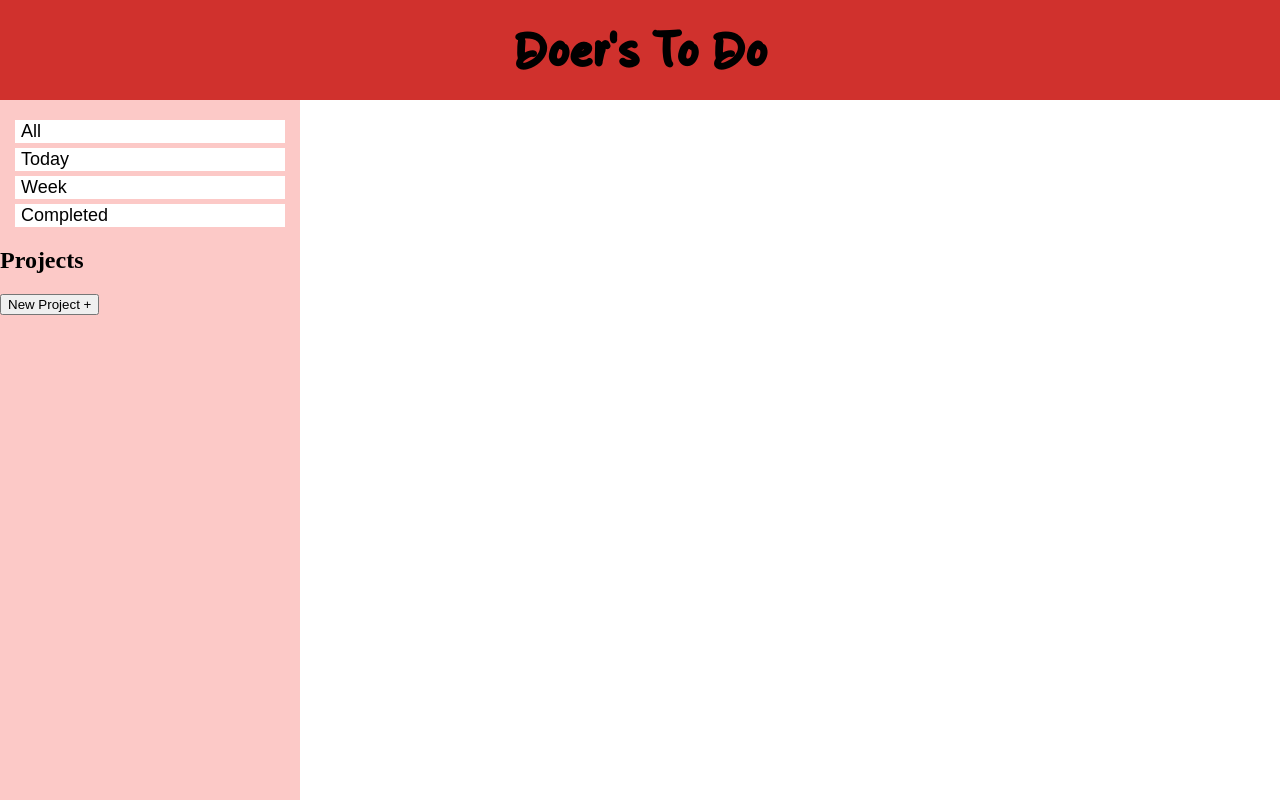
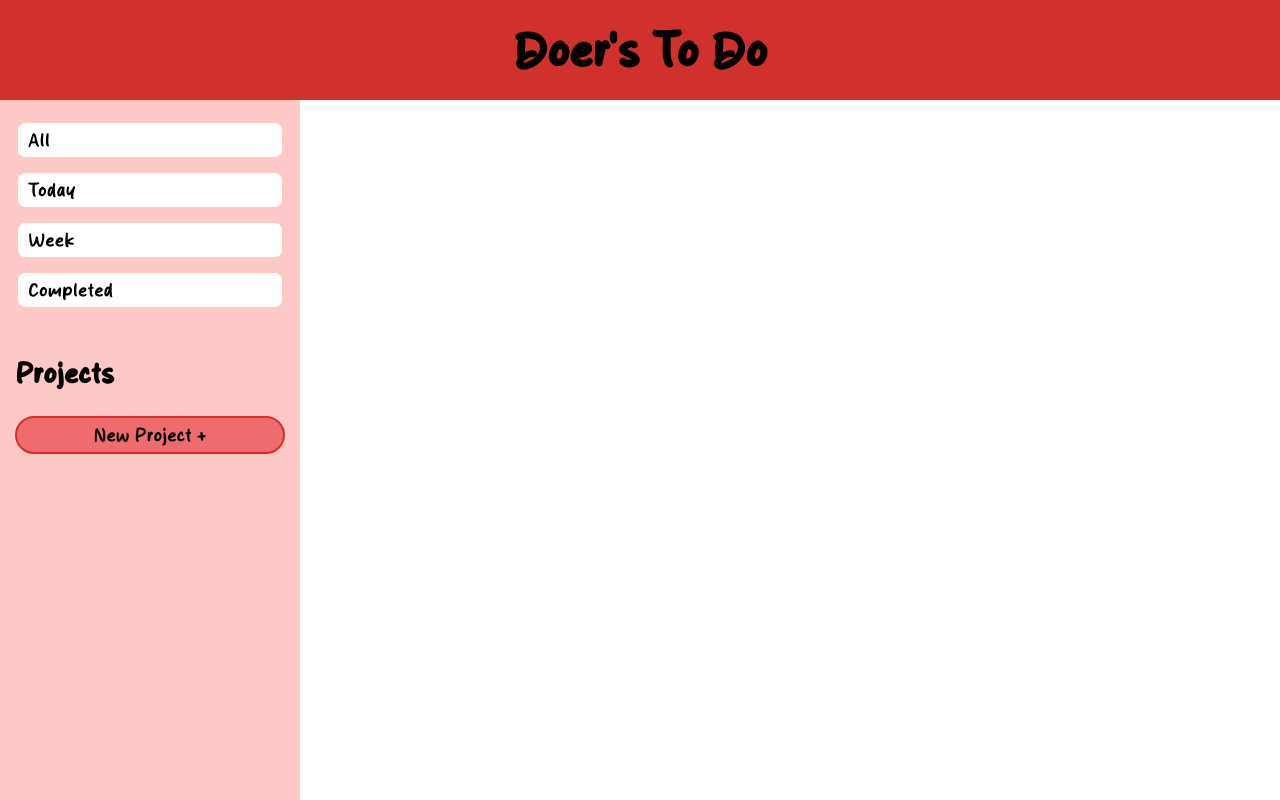
Before and after one commit to OverlordGummyBear/todo_list, a website built with webpack: page src/index.html in a window 1280 px wide. Built offline with nearby package versions, Linux system fonts and the light colour scheme.

Commit message:
Add styling to buttons

```diff
--- a/src/styles.css
+++ b/src/styles.css
@@ -11,6 +11,7 @@ body, html{
 
 body{
     height: 100vh;
+    font-family: milky-cream, sans-serif;
 }
 
 .layout-container{
@@ -18,6 +19,10 @@ body{
     display: grid;
     grid-template-columns: 300px 1fr;
     grid-template-rows: 100px 1fr;
+}
+
+button{
+    font-family: milky-cream, sans-serif;
 }
 
 /* header */
@@ -31,7 +36,6 @@ body{
 }
 
 h1{
-    font-family: milky-cream, sans-serif;
     font-size: 50px;
 }
 
@@ -45,16 +49,50 @@ h1{
     flex-direction: column;
     justify-content: center;
     align-items: center;
-    gap: 5px;
+    gap: 10px;
     margin: 20px 0px;
 }
 
 .filter-container > button{
     width: 90%;
-    font-size: 18px;
+    font-size: 20px;
     text-align: left;
     background-color: white;
-    border: none;
+    border: solid 3px #fcc9c7;
+    border-radius: 10px;
+    padding: 5px 10px;
+}
+
+.filter-container > button:hover{
+    border: solid 3px #d0312d;
+    cursor: pointer;
+}
+
+.project-container{
+    display: flex;
+    align-items: center;
+    flex-direction: column;
+}
+
+.project-container > h2{
+    font-size: 30px;
+    margin-left: 5%;
+    align-self: self-start;
+}
+
+.project-container > button{
+    width: 90%;
+    font-size: 20px;
+    border-radius: 20px;
+    padding: 5px 10px;
+    background-color: #ee6b6e;
+    border: 2px solid #d0312d;
+}
+
+.project-container > button:hover{
+    border: 2px solid #d0312d;
+    background-color: #d0312d;
+    cursor: pointer;
 }
 
 /* task container */
--- a/src/todo-viewer.js
+++ b/src/todo-viewer.js
@@ -8,7 +8,13 @@ import TodoList from "./todo-list.js";
 import CreationController from "./creation-controller.js"
 
 class TodoViewer{
+    constructor(){
 
+    }
+
+    updateScreen(){
+
+    }
 }
 
 export default TodoViewer;
```
